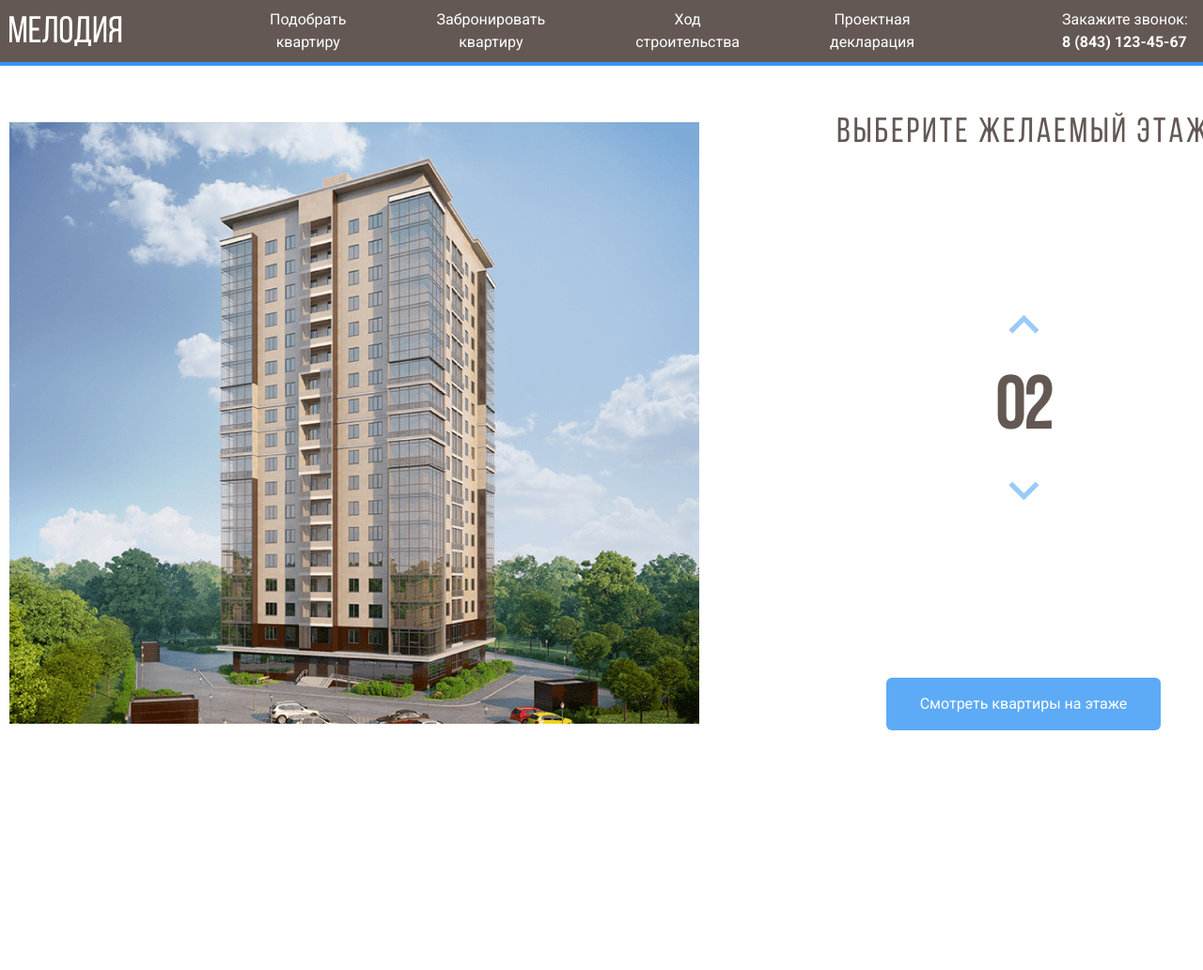
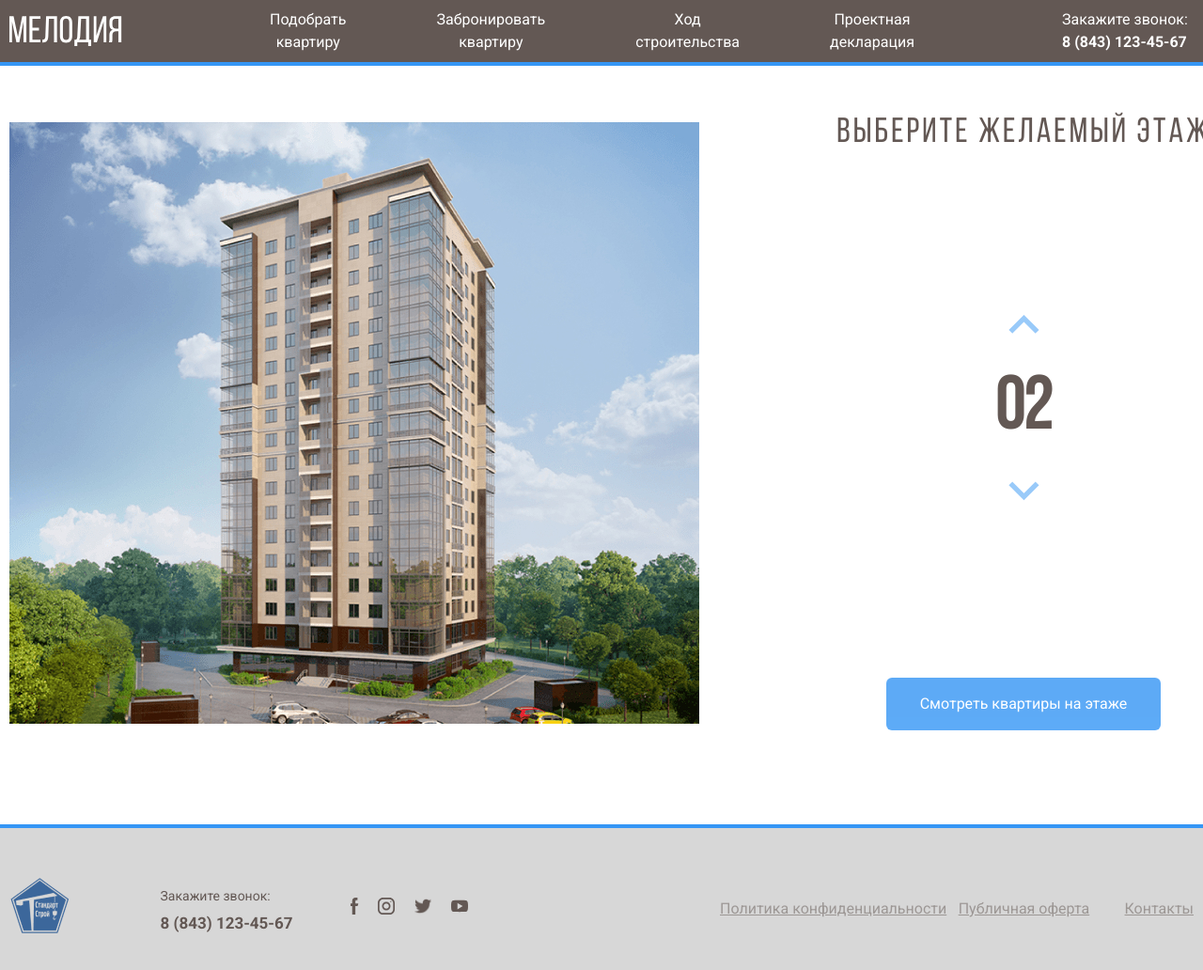
Before and after one commit to valerii-frontend/melody, a plain HTML site: page index.html in a window 1280 px wide. Shown: the top 1032 px of the page at 94% size. Before the commit the page ends 800 px from the top, so only its background shows below. Drawn offline with Linux system fonts and the light colour scheme.

Commit message:
Add files via upload

```diff
--- a/css/style.css
+++ b/css/style.css
@@ -74,6 +74,7 @@ body {
 }
 .main {
 	margin-top: 60px;
+	margin-bottom: 100px;
 }
 .main__row {
 	display: flex;
@@ -257,3 +258,76 @@ body {
 .modal__rooms path.current-room {
 	opacity: 1;
 }
+.footer {
+	background-color: #d7d7d7;
+	border-top: 4px solid #3596f5;
+	padding: 50px 0;
+	color: #635854;
+}
+
+.footer__row {
+	display: flex;
+	align-items: center;
+	justify-content: space-between;
+}
+
+.footer__left,
+.footer__right {
+	flex: 0 0 40%;
+	display: flex;
+	align-items: center;
+	justify-content: space-between;
+}
+.footer__logo {
+	flex: 0 0 65px;
+	margin-right: 35px;
+}
+.footer__logo img {
+	max-width: 100%;
+}
+
+.footer__phone {
+	font-size: 14px;
+	display: flex;
+	flex-direction: column;
+}
+.footer__phone span {
+	margin-bottom: 5px;
+}
+.footer__phone a {
+	font-weight: bold;
+	font-size: 17px;
+	color: inherit;
+	text-decoration: none;
+}
+.footer__phone a:hover {
+	color: #3596f5;
+}
+.footer__right .footer__links {
+	width: 100%;
+	display: flex;
+	align-items: center;
+	justify-content: space-between;
+}
+.footer__right .footer__links a {
+	color: inherit;
+	opacity: 0.5;
+	transition: 0.3s;
+}
+.footer__left .footer__links a {
+	margin-right: 15px;
+	display: inline-flex;
+	transform: scale(0.9);
+	transition: 0.3s;
+}
+.footer__left .footer__links a:hover {
+	transform: scale(1);
+	transition: 0.3s;
+}
+.footer__left .footer__links a img {
+	max-width: 100%;
+}
+.footer__right .footer__links a:hover {
+	opacity: 1;
+	transition: 0.3s;
+}
--- a/index.html
+++ b/index.html
@@ -183,7 +183,34 @@
 				</div>
 				<!-- /main__container _container -->
 			</main>
-			<footer class="footer"></footer>
+			<footer class="footer">
+				<div class="footer__container _container">
+					<div class="footer__row">
+						<div class="footer__left">
+							<a href="index.html" class="footer__logo"><img src="./img/logo.png" alt="logo" /></a>
+							<div class="footer__phone">
+								<span>Закажите звонок:</span><a href="tel:88431234567">8 (843) 123-45-67</a>
+							</div>
+							<div class="footer__links">
+								<a href="https://www.facebook.com" target="_blank"><img src="./img/facebook.svg	" alt="fb" /></a>
+								<a href="https://www.instagram.com" target="_blank"
+									><img src="./img/instagram.svg" alt="instagram"
+								/></a>
+								<a href="https://www.twitter.com" target="_blank"><img src="./img/twitter.png" alt="twitter" /></a>
+								<a href="https://www.youtube.com" target="_blank"><img src="./img/youtube.svg	" alt="youtube" /></a>
+							</div>
+						</div>
+						<div class="footer__right">
+							<div class="footer__links">
+								<a href="#"><span>Политика конфиденциальности</span></a>
+								<a href="#"><span>Публичная оферта</span></a> <a href=""></a><a href=""></a>
+								<a href="#"><span>Контакты</span></a>
+							</div>
+						</div>
+					</div>
+				</div>
+				<!-- /footer__container _container -->
+			</footer>
 		</div>
 		<div class="modal">
 			<div class="modal__body">
```
Also changed, not shown: img/facebook.svg (added), img/instagram.svg (added), img/logo.png (added), img/twitter.png (added), img/youtube.svg (added).
